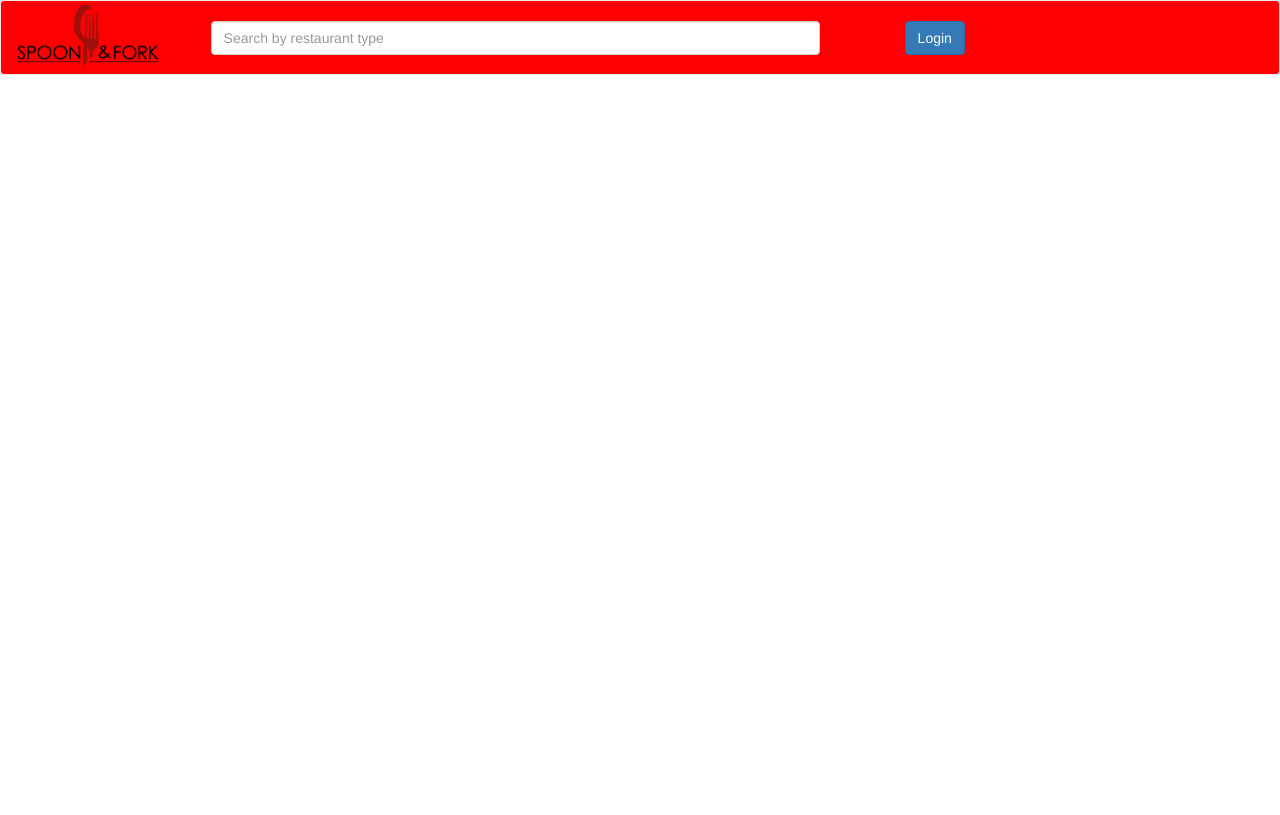
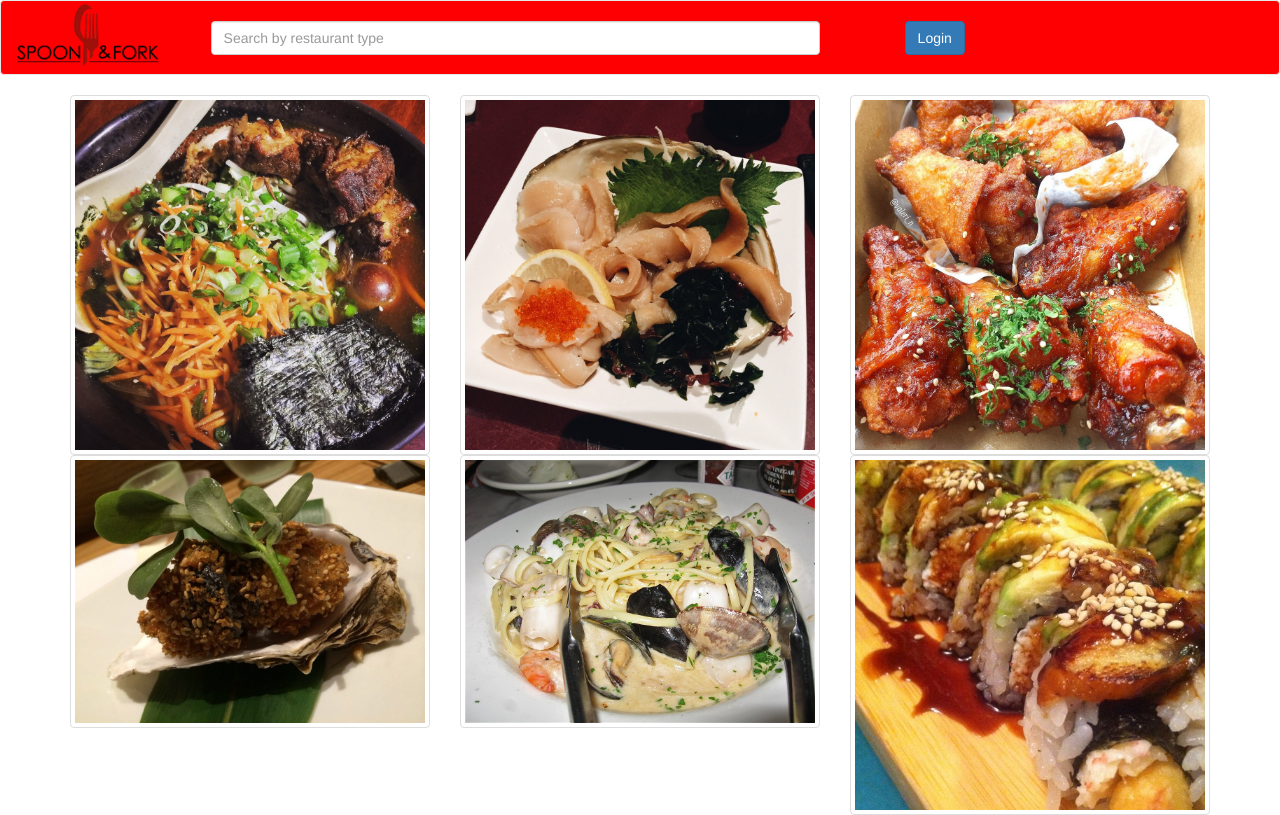
Before and after one commit to theandrewjames/forkspoon, a website: page index.html in a window 1280 px wide. Drawn offline with nearby package versions, Linux system fonts and the light colour scheme.

Commit message:
Working on home page visuals.

```diff
--- a/default.css
+++ b/default.css
@@ -42,3 +42,8 @@
 .stars {
   font-size: 20px;
 }
+
+.homeDiv {
+
+
+}
--- a/default.js
+++ b/default.js
@@ -242,7 +242,6 @@ searchForm.addEventListener("submit", function() {
       nonePanel.appendChild(noneBody);
       resultsDiv.appendChild(nonePanel)
     }
-    console.log(restaurantTitle)
     for(var i = 0;i < restaurantTitle.length;i++) {
       restaurantTitle[i].addEventListener("click", function() {
         var reviewsDiv = document.getElementsByClassName('reviews-panel')
--- a/index.html
+++ b/index.html
@@ -24,6 +24,28 @@
       </div>
     </nav>
     <div class="container" id="results">
+      <div class="row">
+        <div class="col-md-4 homeDiv">
+          <img src="images/yojimbo2.jpg" class="img-responsive img-thumbnail">
+        </div>
+        <div class="col-md-4 homeDiv">
+          <img src="images/yume2.jpg" class="img-responsive img-thumbnail">
+        </div>
+        <div class="col-md-4 homeDiv">
+          <img src="images/chickenfire1.jpg" class="img-responsive img-thumbnail">
+        </div>
+      </div>
+      <div class="row">
+        <div class="col-md-4 homeDiv">
+          <img src="images/kusakabe2.jpg" class="img-responsive img-thumbnail">
+        </div>
+        <div class="col-md-4 homeDiv">
+          <img src="images/sottomare2.jpg" class="img-responsive img-thumbnail">
+        </div>
+        <div class="col-md-4 homeDiv">
+          <img src="images/yojimbo1.jpg" class="img-responsive img-thumbnail">
+        </div>
+      </div>
     </div>
     <script src="default.js"></script>
     <script src="https://ajax.googleapis.com/ajax/libs/jquery/1.11.3/jquery.min.js"></script>
```
